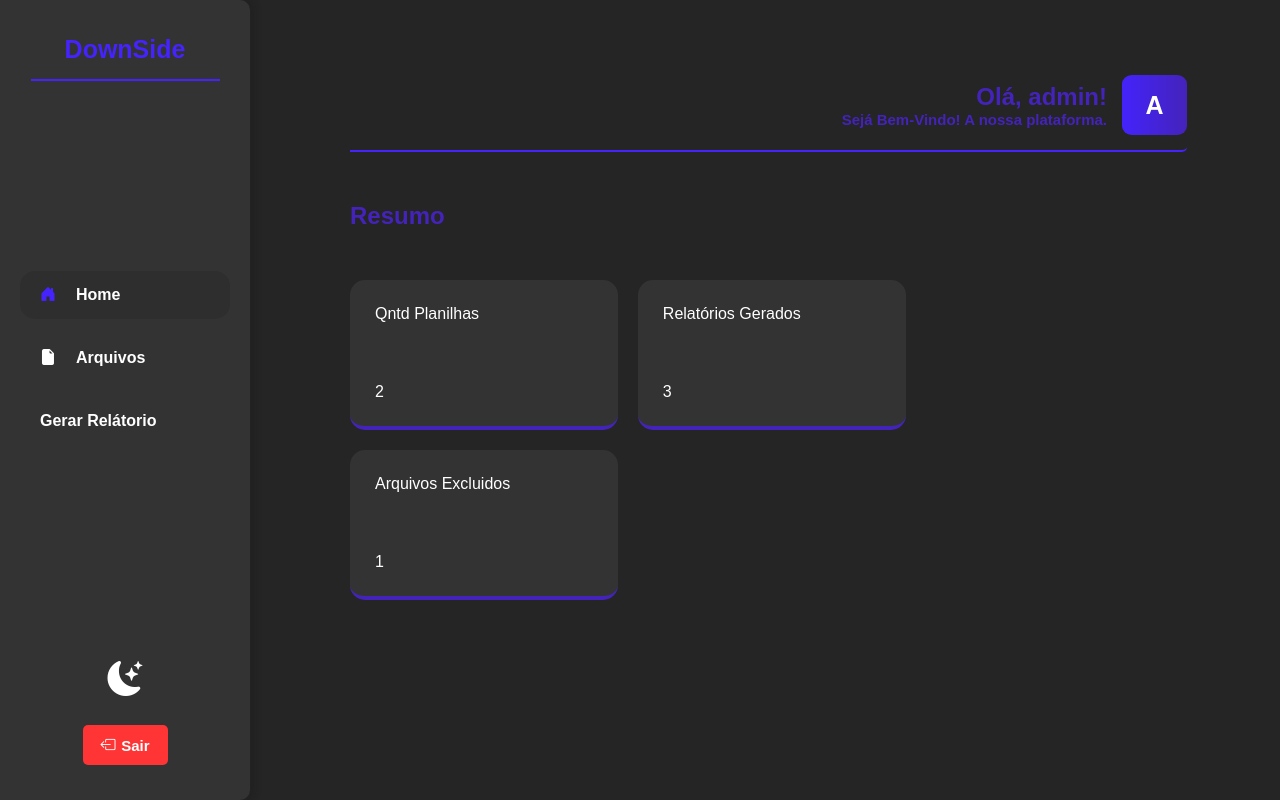
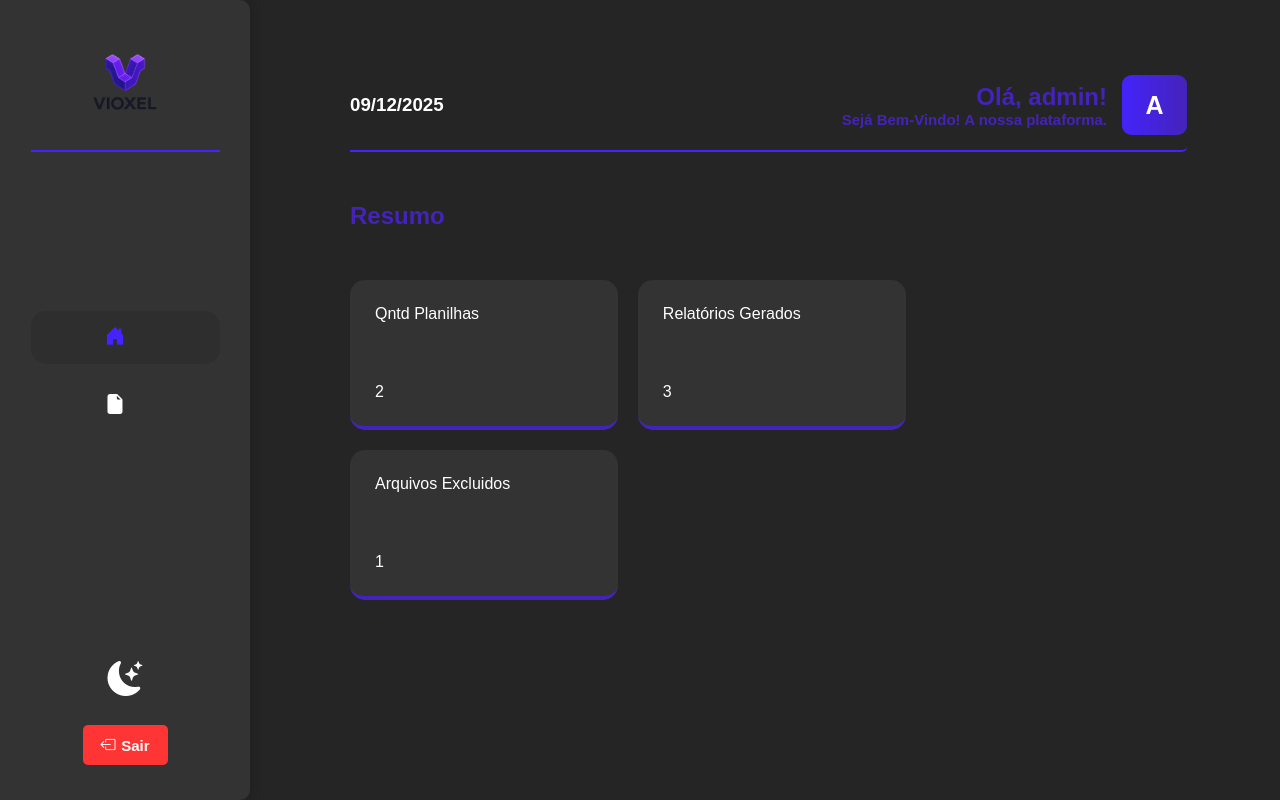
Before and after one commit to mathgb10/gerenciador_xmls, a PHP site: page /dashboard.php in a window 1280 px wide. Run offline with PHP 8.4, Linux system fonts and the light colour scheme; a user stored in the database is signed in; some web fonts are replaced.

Commit message:
Implementado a logo e alguns ajustes no css

```diff
--- a/css/nav.css
+++ b/css/nav.css
@@ -53,20 +53,32 @@ html[data-tema='claro'] {
 .nav-items{
     display: flex;
     flex-direction: column;
+    align-items: center;
     gap: 15px;
     width: 100%;
 }
 .nav-items a{
+    width: 90%;
+    font-size: 0px;
     display: flex;
+    justify-content: center;
+    align-items: center;
     gap: 20px;
     text-decoration: none;
     color: var(--corTxt);
-    padding: 15px 20px;
+    padding: 15px;
     border-radius: 15px;
     &:hover{
+        justify-content: unset;
         color: var(--corBase);
+        font-size: 17px;
+        padding: 15px 20px;
     }
 }
+.nav-items i{
+    font-size: 20px;
+}
+
 .nav-footer{
     width: 100%;
     display: flex;
--- a/css/style.css
+++ b/css/style.css
@@ -58,10 +58,13 @@ html[data-tema='claro'] {
   gap: 50px;
 }
 
+.sec-header-infos{
+  margin-right: auto;
+}
+
 .sec-header {
   display: flex;
-  justify-content: flex-start;
-  flex-direction: row-reverse;
+  justify-content: space-between;
   text-align: right;
   gap: 15px;
   padding-bottom: 15px;
@@ -88,7 +91,16 @@ html[data-tema='claro'] {
   font-size: 25px;
   font-weight: bold;
   animation: avatar infinite 5s ease-in-out;
+  &:hover{
+    background: linear-gradient(90deg, var(--corFundo2)0%,var(--corFundo2)100%);
+    color: var(--corTxt);
+  }
+  /* rotate: 45deg; */
 }
+
+/* .sec-header p{
+  rotate: -45deg;
+} */
 
 @keyframes avatar {
   0% {
--- a/dashboard.php
+++ b/dashboard.php
@@ -17,7 +17,9 @@ $genero_usuario = $_SESSION['genero_usuario'];
 <head>
     <meta charset="UTF-8">
     <meta name="viewport" content="width=device-width, initial-scale=1.0">
-    <title>DownSide</title>
+    <title>Vioxel</title>
+
+    <link rel="shortcut icon" href="assets/imgs/logo.png" type="image/x-icon">
 
     <link rel="stylesheet" href="css/style.css">
     <link rel="stylesheet" href="css/nav.css">
@@ -28,8 +30,8 @@ $genero_usuario = $_SESSION['genero_usuario'];
     <?php include 'php/componentes/nav.php'; ?>
     <main class="container-principal">
         <section class="sec-header">
-            <div class="sec-header-avatar">
-                <p><?php echo strtoupper(substr($nome_usuario, 0, 1)) ?></p>
+            <div class="sec-header-infos">
+                <h3><?php date_default_timezone_set('America/Sao_Paulo'); echo date("d/m/Y") ?></h3>
             </div>
             <header class="sec-header-header">
                 <h2>Olá, <?php echo htmlspecialchars($nome_usuario) ?>!</h2>
@@ -41,6 +43,9 @@ $genero_usuario = $_SESSION['genero_usuario'];
                             }
                             ?> A nossa plataforma.</h4>
             </header>
+            <div class="sec-header-avatar">
+                <p><?php echo strtoupper(substr($nome_usuario, 0, 1)) ?></p>
+            </div>
         </section>
         <header>
             <h2>Resumo</h2>
--- a/index.php
+++ b/index.php
@@ -4,7 +4,9 @@
 <head>
     <meta charset="UTF-8">
     <meta name="viewport" content="width=device-width, initial-scale=1.0">
-    <title>DownSide</title>
+    <title>Vioxel</title>
+
+    <link rel="shortcut icon" href="assets/imgs/logo.png" type="image/x-icon">
 
     <link rel="stylesheet" href="css/index.css">
     <link rel="stylesheet" href="https://cdn.jsdelivr.net/npm/bootstrap-icons@1.13.1/font/bootstrap-icons.min.css">
@@ -27,7 +29,7 @@
                 if (isset($_SESSION['sucesso'])) {
                     echo "<div class='sucesso'><p>{$_SESSION['sucesso']}</p></div>";
                     unset($_SESSION['sucesso']);
-                    echo "<script>setTimeout(()=>{ window.location.href='dashboard.php'; }, 300);</script>";
+                    echo "<script>setTimeout(()=>{ window.location.href='dashboard.php'; }, 200);</script>";
                 }
                 ?>
                 <div class="caixa-input">
--- a/php/componentes/nav.php
+++ b/php/componentes/nav.php
@@ -3,12 +3,12 @@
 ?>
 <nav class="nav-bar">
     <div class="nav-header">
-        DownSide
+        <img src="assets/imgs/logo.png" alt="Logo" width="100px">
     </div>
     <div class="nav-items">
         <a href="dashboard.php" class="<?php if($pagina == 'dashboard.php') echo "ativo" ?>"><i class="bi bi-house-door-fill"></i> Home</a>
         <a href="arquivos.php" class="<?php if($pagina == 'arquivos.php') echo "ativo" ?>"><i class="bi bi-file-earmark-fill"></i>Arquivos</a>
-        <a href="">Gerar Relátorio</a>
+        <a href="relatorios.php" class="<?php if($pagina == 'relatorios.php') echo "ativo" ?>">Gerar Relátorio</a>
     </div>
     <div class="nav-footer">
         <button onclick="mudarTema()" id="tema"><i class="bi bi-moon-stars-fill"></i></button>
```
Also changed, not shown: README.md (added), assets/imgs/logo.png (added).
